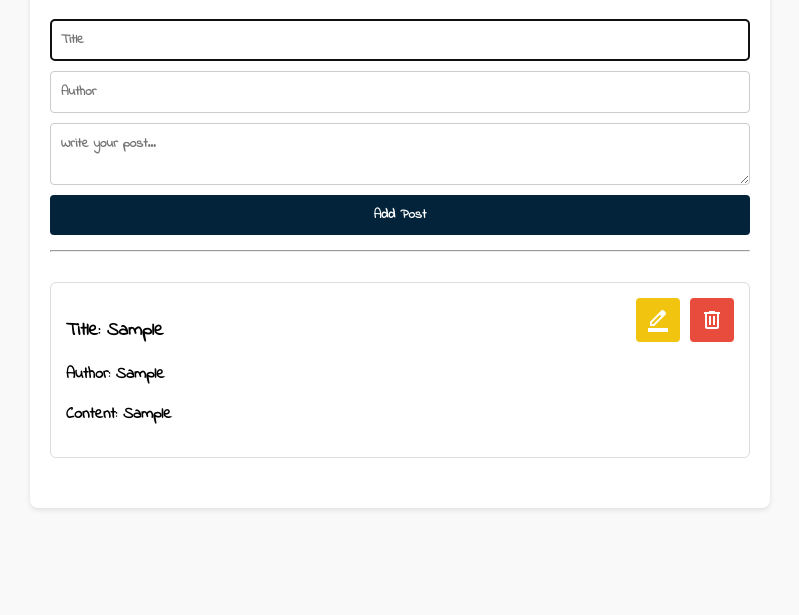
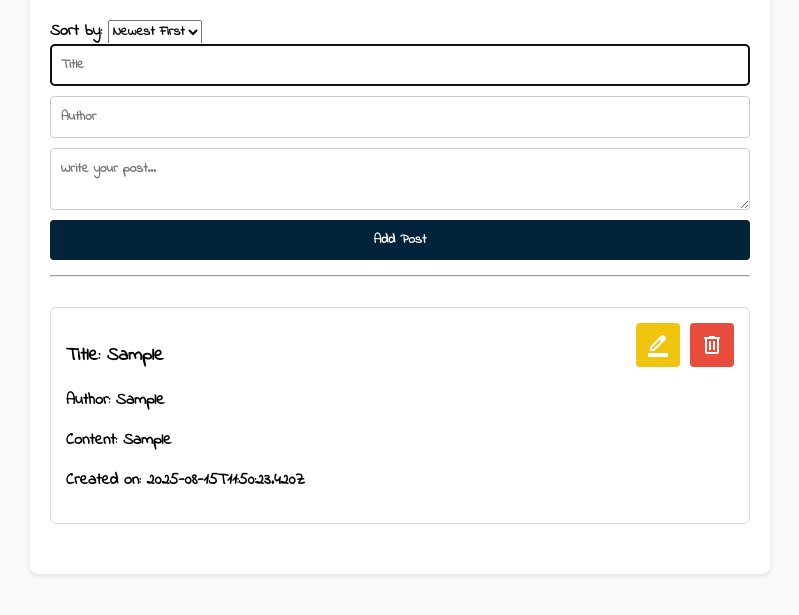
Before and after one commit to DianaNTodorova/Blog-Typescript, a website built with Vite: page Blog/index.html in a window 1280 px wide. Both pictures are taken after typing "Sample", "Sample", "Sample" into the empty fields and a click on the button "Add Post". Shown: the part 121-736 px from the top of the page, without its empty margins (240-1039 px from the left). Built offline with nearby package versions, Linux system fonts and the light colour scheme.

Commit message:
adding sorting

```diff
--- a/Blog/app.ts
+++ b/Blog/app.ts
@@ -3,44 +3,58 @@ interface BlogPost {
     title: string;
     author: string;
     content: string;
+    timestamp: string;
 }
+
 document.addEventListener('DOMContentLoaded', () => {
-
     const postList = document.getElementById('posts') as HTMLDivElement;
     const postForm = document.getElementById('blog-form') as HTMLFormElement;
     const titleInput = document.getElementById('title') as HTMLInputElement;
     const contentInput = document.getElementById('content') as HTMLTextAreaElement;
     const authorInput = document.getElementById('author') as HTMLInputElement;
+    const sortSelect = document.getElementById('sort') as HTMLSelectElement;
 
-let posts: BlogPost[] = [];
+    // Load posts from localStorage
+    let posts: BlogPost[] = JSON.parse(localStorage.getItem('blogPosts') || '[]');
+
+    function savePosts() {
+        localStorage.setItem('blogPosts', JSON.stringify(posts));
+    }
 
     function renderPosts() {
         postList.innerHTML = '';
-    posts.forEach(post => {
+
+        // Sort before rendering
+        let sortedPosts = [...posts];
+        if (sortSelect?.value === 'author') {
+            sortedPosts.sort((a, b) => a.author.localeCompare(b.author));
+        } else {
+            sortedPosts.sort(
+                (a, b) =>
+                    new Date(b.timestamp).getTime() - new Date(a.timestamp).getTime()
+            );
+        }
+
+        sortedPosts.forEach(post => {
             const postElement = document.createElement('div');
             postElement.className = 'post';
             postElement.innerHTML = `
-
                 <div class="button-container">
                     <button class="edit" data-id="${post.id}">
-            <span class="material-symbols-outlined">
-            border_color
-            </span>
+                        <span class="material-symbols-outlined">border_color</span>
                     </button>
                     <button class="delete" data-id="${post.id}">
-            <span class="material-symbols-outlined">
-            delete</span>
+                        <span class="material-symbols-outlined">delete</span>
                     </button>
                 </div>
                 <h3>Title: ${post.title}</h3>
                 <p><strong>Author:</strong> ${post.author}</p>
                 <p>Content: ${post.content}</p>
-
+                <p>Created on: ${post.timestamp}</p>
             `;
             postList.appendChild(postElement);
         });
     }
-
 
     postForm.addEventListener('submit', (event: Event) => {
         event.preventDefault();
@@ -50,29 +64,34 @@ postForm.addEventListener('submit', (event: Event) => {
         const authorValue = authorInput.value.trim();
 
         if (!titleValue || !authorValue || !contentValue) {
-        alert("Please fill in all fields.");
+            alert('Please fill in all fields.');
             return;
         }
 
         const newPost: BlogPost = {
-        id: posts.length + 1,
+            id: Date.now(),
             title: titleValue,
             author: authorValue,
-        content: contentValue
+            content: contentValue,
+            timestamp: new Date().toISOString()
         };
 
         posts.push(newPost);
+        savePosts();
         renderPosts();
         postForm.reset();
         titleInput.focus();
     });
+
     // handle delete and edit actions
     postList.addEventListener('click', (event: MouseEvent) => {
         const target = event.target as HTMLElement;
- const button= target.closest('button');
- const id= button?.getAttribute('data-id');
-if(button?.classList.contains('delete')) {
+        const button = target.closest('button');
+        const id = button?.getAttribute('data-id');
+
+        if (button?.classList.contains('delete')) {
             posts = posts.filter(post => post.id.toString() !== id);
+            savePosts();
             renderPosts();
         } else if (button?.classList.contains('edit')) {
             const post = posts.find(post => post.id.toString() === id);
@@ -80,12 +99,15 @@ if(button?.classList.contains('delete')) {
                 titleInput.value = post.title;
                 contentInput.value = post.content;
                 authorInput.value = post.author;
-        posts = posts.filter(p => p.id.toString() !== id); // Remove the post being edited
+                posts = posts.filter(p => p.id.toString() !== id);
+                savePosts();
                 renderPosts();
             }
         }
-})
+    });
+
+    sortSelect?.addEventListener('change', renderPosts);
 
 
-
+    renderPosts();
 });
--- a/Blog/index.html
+++ b/Blog/index.html
@@ -14,7 +14,13 @@
   <body>
     <div class="container">
       <h1>My Blog</h1>
-
+<div>
+    <label for="sort">Sort by:</label>
+    <select id="sort">
+        <option value="timestamp">Newest First</option>
+        <option value="author">Author (A-Z)</option>
+    </select>
+</div>
       <form id="blog-form">
         <input type="text" id="title" placeholder="Title" required />
         <input type="text" id="author" placeholder="Author" required />
```
Lines whose indentation alone changed are shown as unchanged.
